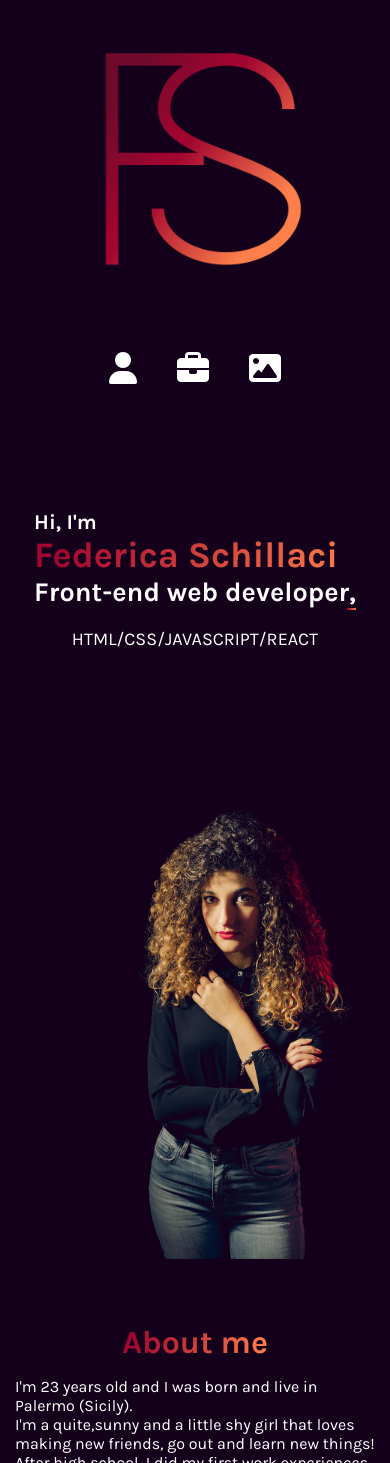
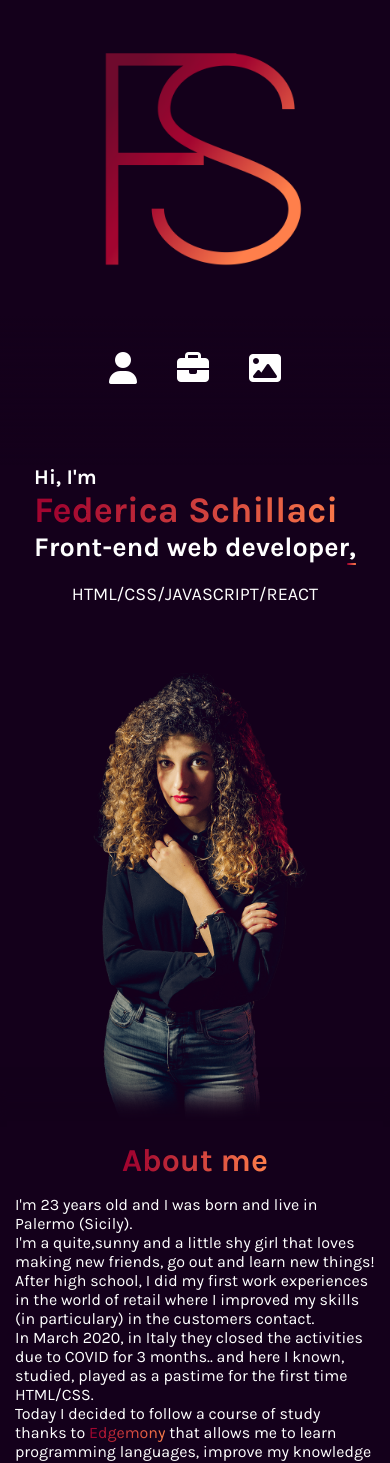
Before and after one commit to Federica129/My-portfolio, a React (Create React App) app: page / in a window 390 px wide. Shown: the top 1463 px of the page. Built offline with nearby package versions, Linux system fonts and the light colour scheme.

Commit message:
fix: style Hero css

```diff
--- a/src/Components/Hero/index.css
+++ b/src/Components/Hero/index.css
@@ -124,7 +124,27 @@ h3 {
 }
 
 /* tablet */
-@media only screen and (min-width: 768px) {
+@media only screen and (max-width: 768px) {
+  .Hero {
+    flex-direction: column;
+    height: auto;
+    padding-top: 100px;
+  }
+
+  .Hero .myphoto {
+    align-self: center;
+  }
+
+  .textMain {
+    font-size: 27px;
+  }
+
+  .photo {
+    max-width: 450px;
+  }
+}
+
+@media only screen and (max-width: 820px) {
   .Hero {
     flex-direction: column;
     height: auto;
@@ -161,7 +181,7 @@ h3 {
   }
 
   .photo {
-    max-width: 600px;
+    max-width: 560px;
   }
 }
 
@@ -173,7 +193,7 @@ h3 {
     gap: 15px;
   }
 
-  .myphoto {
+  .Hero .myphoto {
     align-self: center;
     padding-top: 35px;
   }
```
Also changed, not shown: 2 other files (tests, documents, lock files or other folders).
